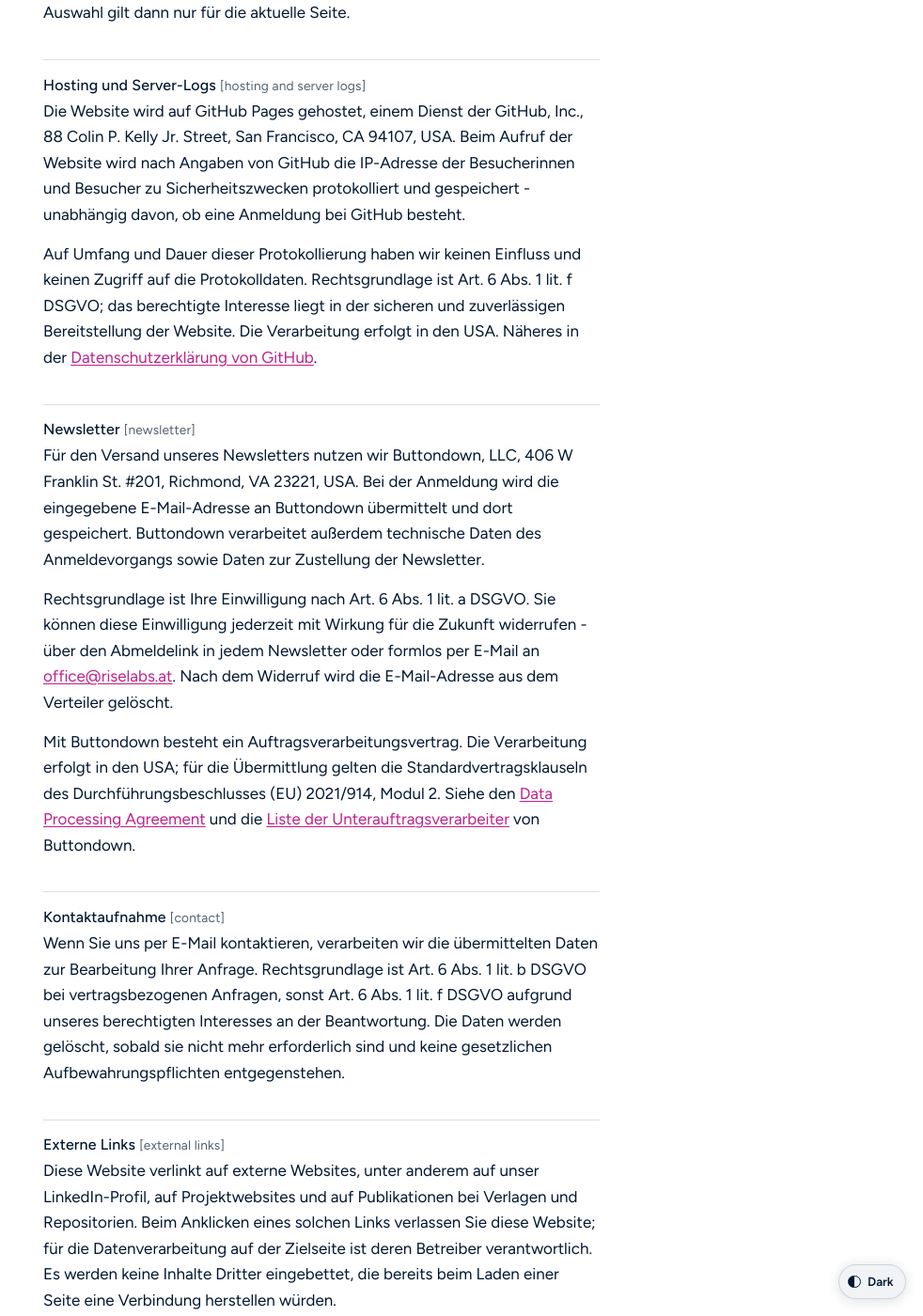
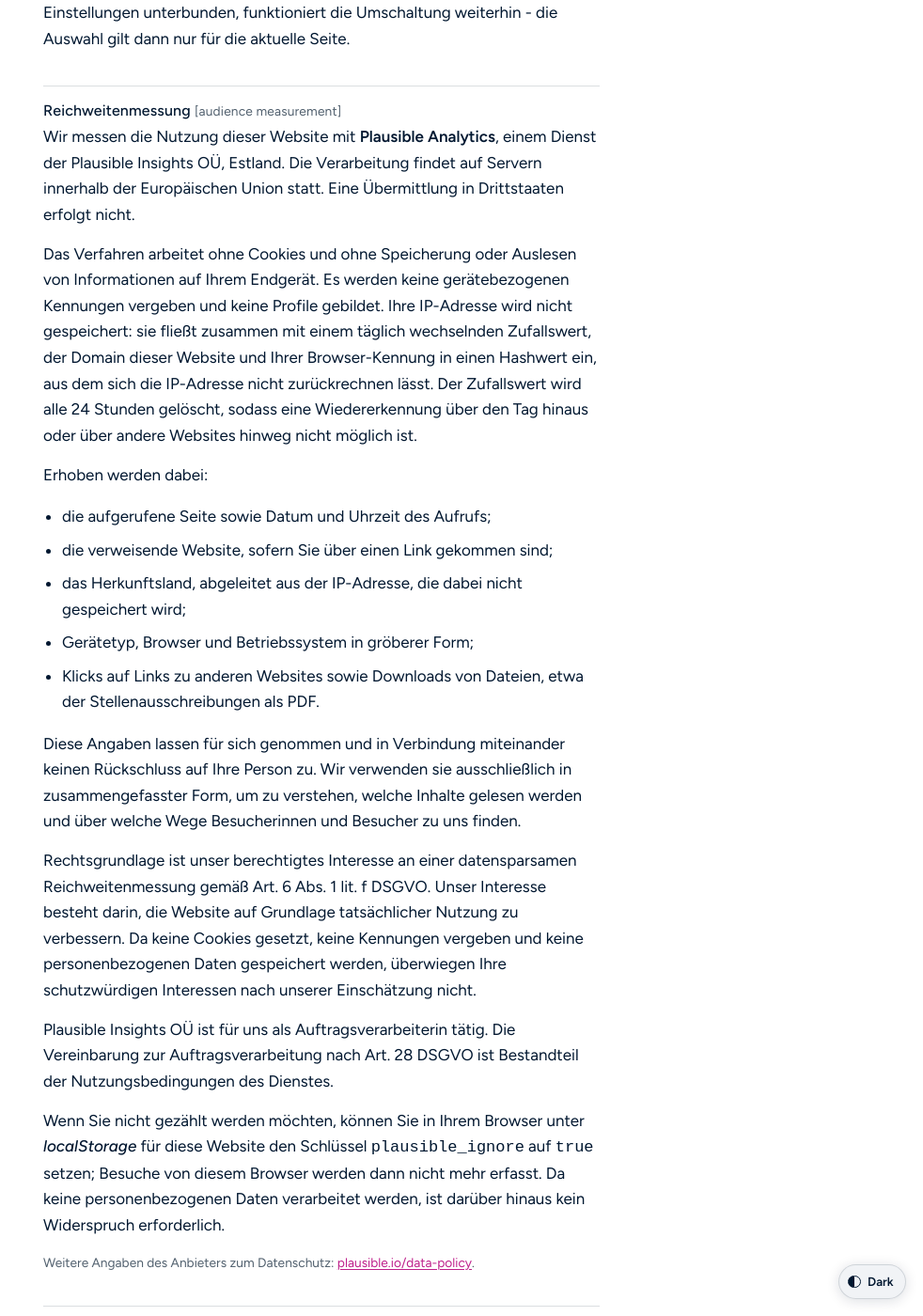
Before and after one commit to mroeck/riselabs.at, a Jekyll site: the page built from datenschutz.md, in a window 1280 px wide and 1400 px high, scrolled down 1452 px. Shown: the whole window at 94% size, without its empty margins (298-1280 px from the left). Built offline with Jekyll 4.4.1, drawn with Linux system fonts in a browser that asks for light colours; some web fonts are replaced; some of the changed text lies outside the part shown.

Commit message:
Plausible, and the Datenschutz section that has to go live with it
The snippet Plausible gave Martin on 4 November, in production only, plus
the German wording that discloses it. These are one commit on purpose: the
script must never be on the site while the privacy page says there is no
analytics, so neither half can be merged without the other.

- `_includes/analytics.html` carries the snippet verbatim. It is not
  self-hosted and not tidied: the address carries the site's identifier and
  the lines under it are the queue that lets `plausible(...)` be called
  before the script has loaded.
- `_layouts/default.html` includes it behind `jekyll.environment ==
  "production"`, so a local build and a branch preview send nothing.
- `404.html` fires a `404` event, production only, so a broken link is
  countable rather than just another page view. It needs a goal named `404`
  in the dashboard to be summarised; without one the events still land.
- `datenschutz.md` gains a Reichweitenmessung section, the Grundsatz
  sentence no longer claims there is no analytics, and Stand moves to
  4 November 2026.

Two things are not settled here and are noted in the files:

H25, the legal question: whether § 165 Abs. 3 TKG 2021 requires consent for
cookieless measurement. The section is written on Art. 6 Abs. 1 lit. f
DSGVO, which is the common reading for this kind of measurement. If the
answer is that consent is needed, this needs a banner and that is a separate
decision.

The last bullet of the collected-data list describes outbound-link clicks
and file downloads. Those are dashboard settings in the current snippet
format, not visible in the script's file name, so nothing in the repository
can verify them. A comment beside the bullet says so.

Co-Authored-By: Claude Opus 5 <noreply@anthropic.com>
Claude-Session: https://claude.ai/code/session_013yvRdL5WvGEbo8a8kksApF

```diff
--- /dev/null
+++ b/_includes/analytics.html
@@ -0,0 +1,23 @@
+{%- comment -%}
+  The Plausible snippet, exactly as Plausible gave it to Martin on
+  4 November 2026. Do not rewrite it, do not self-host it, do not "tidy" it:
+  the script's address carries the site's identifier, and the few lines below
+  it are the queue that lets `plausible(...)` be called before the script has
+  finished loading.
+
+  Note for anyone comparing this with R10 in docs/07: the snippet described
+  there is the older form, a `script.js` with `data-domain` and the enabled
+  features spelled out in the file name. Plausible has moved to one script
+  per site with the features set in the dashboard, so the file name no longer
+  says what is being measured. Settings is where to look.
+
+  This is the only third-party script the site loads (docs/05), and it runs
+  in production only. The guard is in default.html rather than here, so that
+  a reader of the layout can see it.
+{%- endcomment -%}
+<!-- Privacy-friendly analytics by Plausible -->
+<script async src="https://plausible.io/js/pa-yDox0cDNQrbYQQ9oWuapK.js"></script>
+<script>
+  window.plausible=window.plausible||function(){(plausible.q=plausible.q||[]).push(arguments)},plausible.init=plausible.init||function(i){plausible.o=i||{}};
+  plausible.init()
+</script>
--- a/_layouts/default.html
+++ b/_layouts/default.html
@@ -67,6 +67,17 @@
       if (t) { el.setAttribute("data-theme", t); }
     })();
   </script>
+  {%- comment -%}
+    Visitor analytics (R10), in production only. GitHub Pages builds with
+    JEKYLL_ENV=production, so a local build and anything served from a
+    branch send nothing: the guard is what keeps a preview out of the
+    numbers, and it matters more with this snippet than with the older one,
+    which carried the domain and ignored localhost by itself.
+
+    This is the one third-party script the site loads. docs/05 names the
+    exception.
+  {%- endcomment -%}
+  {%- if jekyll.environment == "production" -%}{%- include analytics.html -%}{%- endif -%}
   {%- seo title=false -%}
   {%- feed_meta -%}
 </head>
--- a/datenschutz.md
+++ b/datenschutz.md
@@ -14,12 +14,16 @@ description: >-
   inside <main> and <section>, and kramdown does not parse markdown inside
   block-level HTML.
 
-  This describes what the site actually does as built - no cookies, no
-  analytics, self-hosted fonts, one external processor for the newsletter,
-  and one stored preference (the theme). If that changes, this page has to
-  change with it. In particular, adding any embed (a video, a map, a social
-  widget) or any analytics tool means a new section here, and usually a
-  consent banner too.
+  This describes what the site actually does as built - no cookies,
+  cookieless audience measurement with Plausible, self-hosted fonts, one
+  external processor for the newsletter, and one stored preference (the
+  theme). If that changes, this page has to change with it. In particular,
+  adding any embed (a video, a map, a social widget) means a new section
+  here, and usually a consent banner too.
+
+  The Reichweitenmessung section below went live with the Plausible snippet
+  on 4 November 2026 (R10, H25). The two belong together: the script must
+  never be on the site while this page says there is no analytics.
 {%- endcomment -%}
 
 <div class="page-head wrap narrow">
@@ -34,7 +38,7 @@ description: >-
 
 <p class="muted small">Legal text under Austrian and EU law; the German
 wording is the operative one, with an English rendering of each heading in
-brackets. Stand: {{ site.data.privacy_updated | default: "12. Oktober 2026" }}.</p>
+brackets. Stand: {{ site.data.privacy_updated | default: "4. November 2026" }}.</p>
 
 <h2>Verantwortlicher <span class="gloss">[controller]</span></h2>
 
@@ -49,10 +53,12 @@ Voraussetzungen des Art. 37 DSGVO nicht vorliegen.</p>
 
 <h2>Grundsatz <span class="gloss">[in short]</span></h2>
 
-<p>Diese Website setzt keine Cookies, verwendet keine Webanalyse und bindet
-keine Werbe- oder Social-Media-Dienste ein. Schriftarten werden lokal von
-diesem Server ausgeliefert und nicht von Dritten nachgeladen. Personenbezogene
-Daten werden nur in den unten beschriebenen Fällen verarbeitet.</p>
+<p>Diese Website setzt keine Cookies und bindet keine Werbe- oder
+Social-Media-Dienste ein. Schriftarten werden lokal von diesem Server
+ausgeliefert und nicht von Dritten nachgeladen. Zur Reichweitenmessung wird
+ein cookiefreies Verfahren eingesetzt, das unten beschrieben ist.
+Personenbezogene Daten werden nur in den unten beschriebenen Fällen
+verarbeitet.</p>
 
 <h2>Gespeicherte Einstellung <span class="gloss">[stored preference]</span></h2>
 
@@ -74,6 +80,67 @@ erforderlich (§ 165 Abs. 3 TKG 2021).</p>
 Ihrem Browser entfernen. Wird die Speicherung durch Ihre Browser-Einstellungen
 unterbunden, funktioniert die Umschaltung weiterhin - die Auswahl gilt dann
 nur für die aktuelle Seite.</p>
+
+<h2>Reichweitenmessung <span class="gloss">[audience measurement]</span></h2>
+
+<p>Wir messen die Nutzung dieser Website mit <strong>Plausible
+Analytics</strong>, einem Dienst der Plausible Insights OÜ, Estland. Die
+Verarbeitung findet auf Servern innerhalb der Europäischen Union statt. Eine
+Übermittlung in Drittstaaten erfolgt nicht.</p>
+
+<p>Das Verfahren arbeitet ohne Cookies und ohne Speicherung oder Auslesen von
+Informationen auf Ihrem Endgerät. Es werden keine gerätebezogenen Kennungen
+vergeben und keine Profile gebildet. Ihre IP-Adresse wird nicht gespeichert:
+sie fließt zusammen mit einem täglich wechselnden Zufallswert, der Domain
+dieser Website und Ihrer Browser-Kennung in einen Hashwert ein, aus dem sich
+die IP-Adresse nicht zurückrechnen lässt. Der Zufallswert wird alle 24 Stunden
+gelöscht, sodass eine Wiedererkennung über den Tag hinaus oder über andere
+Websites hinweg nicht möglich ist.</p>
+
+<p>Erhoben werden dabei:</p>
+
+<ul>
+  <li>die aufgerufene Seite sowie Datum und Uhrzeit des Aufrufs;</li>
+  <li>die verweisende Website, sofern Sie über einen Link gekommen sind;</li>
+  <li>das Herkunftsland, abgeleitet aus der IP-Adresse, die dabei nicht
+      gespeichert wird;</li>
+  <li>Gerätetyp, Browser und Betriebssystem in gröberer Form;</li>
+  <!-- This last bullet is only true while "Outbound links" and "File
+       downloads" are enabled in the Plausible dashboard for riselabs.at.
+       With the current snippet the features are set there, not in the
+       script's file name, so nothing in this repository can check it. If
+       either is turned off, shorten this bullet to match; if both are, delete
+       it. Declaring more than is collected is not a breach, but it is wrong,
+       and a privacy page that is wrong in one place is not trusted in the
+       others. -->
+  <li>Klicks auf Links zu anderen Websites sowie Downloads von Dateien, etwa
+      der Stellenausschreibungen als PDF.</li>
+</ul>
+
+<p>Diese Angaben lassen für sich genommen und in Verbindung miteinander keinen
+Rückschluss auf Ihre Person zu. Wir verwenden sie ausschließlich in
+zusammengefasster Form, um zu verstehen, welche Inhalte gelesen werden und
+über welche Wege Besucherinnen und Besucher zu uns finden.</p>
+
+<p>Rechtsgrundlage ist unser berechtigtes Interesse an einer datensparsamen
+Reichweitenmessung gemäß Art. 6 Abs. 1 lit. f DSGVO. Unser Interesse besteht
+darin, die Website auf Grundlage tatsächlicher Nutzung zu verbessern. Da keine
+Cookies gesetzt, keine Kennungen vergeben und keine personenbezogenen Daten
+gespeichert werden, überwiegen Ihre schutzwürdigen Interessen nach unserer
+Einschätzung nicht.</p>
+
+<p>Plausible Insights OÜ ist für uns als Auftragsverarbeiterin tätig. Die
+Vereinbarung zur Auftragsverarbeitung nach Art. 28 DSGVO ist Bestandteil der
+Nutzungsbedingungen des Dienstes.</p>
+
+<p>Wenn Sie nicht gezählt werden möchten, können Sie in Ihrem Browser unter
+<em>localStorage</em> für diese Website den Schlüssel
+<code>plausible_ignore</code> auf <code>true</code> setzen; Besuche von diesem
+Browser werden dann nicht mehr erfasst. Da keine personenbezogenen Daten
+verarbeitet werden, ist darüber hinaus kein Widerspruch erforderlich.</p>
+
+<p class="muted small">Weitere Angaben des Anbieters zum Datenschutz:
+<a href="https://plausible.io/data-policy">plausible.io/data-policy</a>.</p>
 
 <h2>Hosting und Server-Logs <span class="gloss">[hosting and server logs]</span></h2>
 
```
Also changed, not shown: 404.html (+13 -0 lines).
